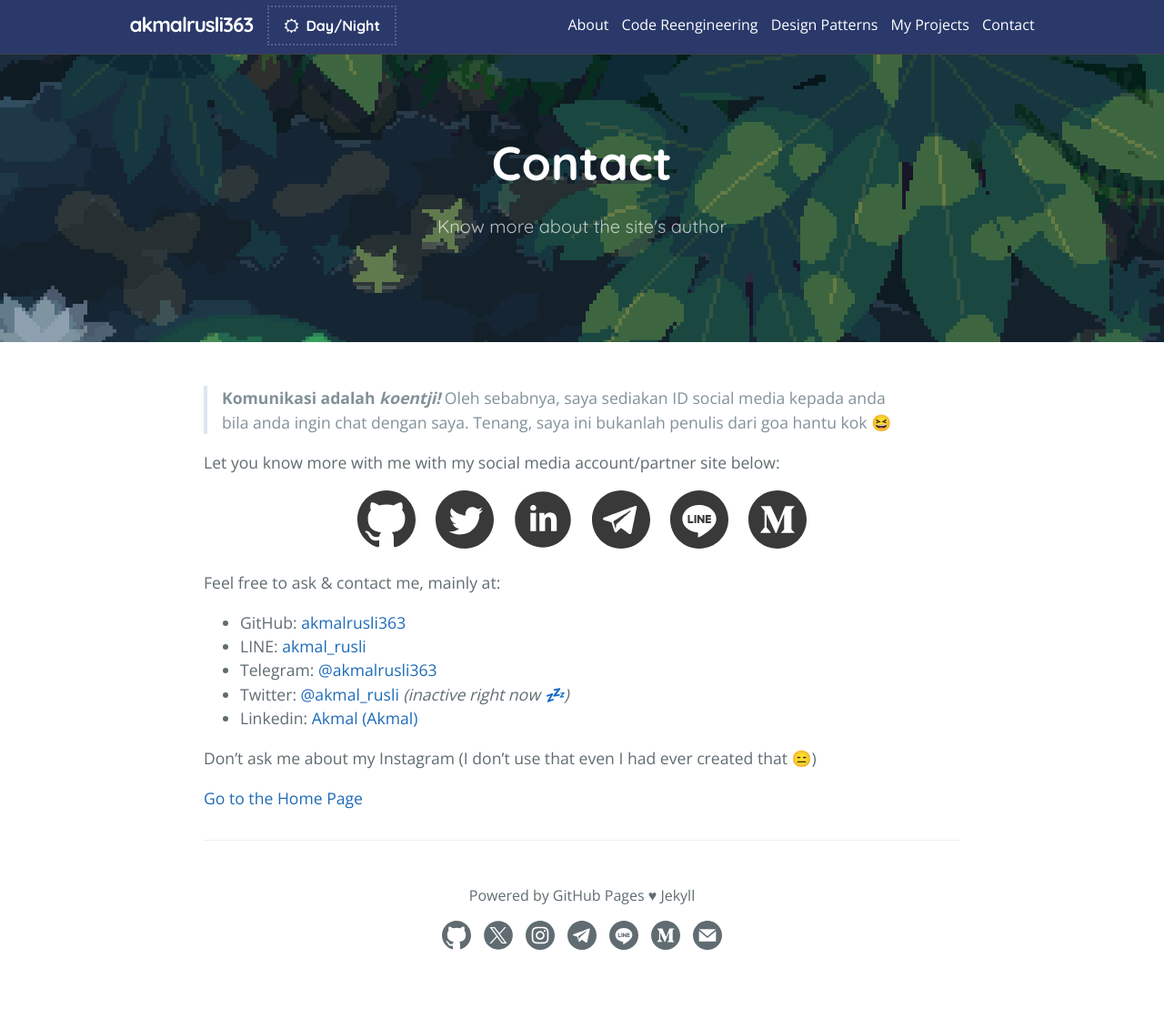
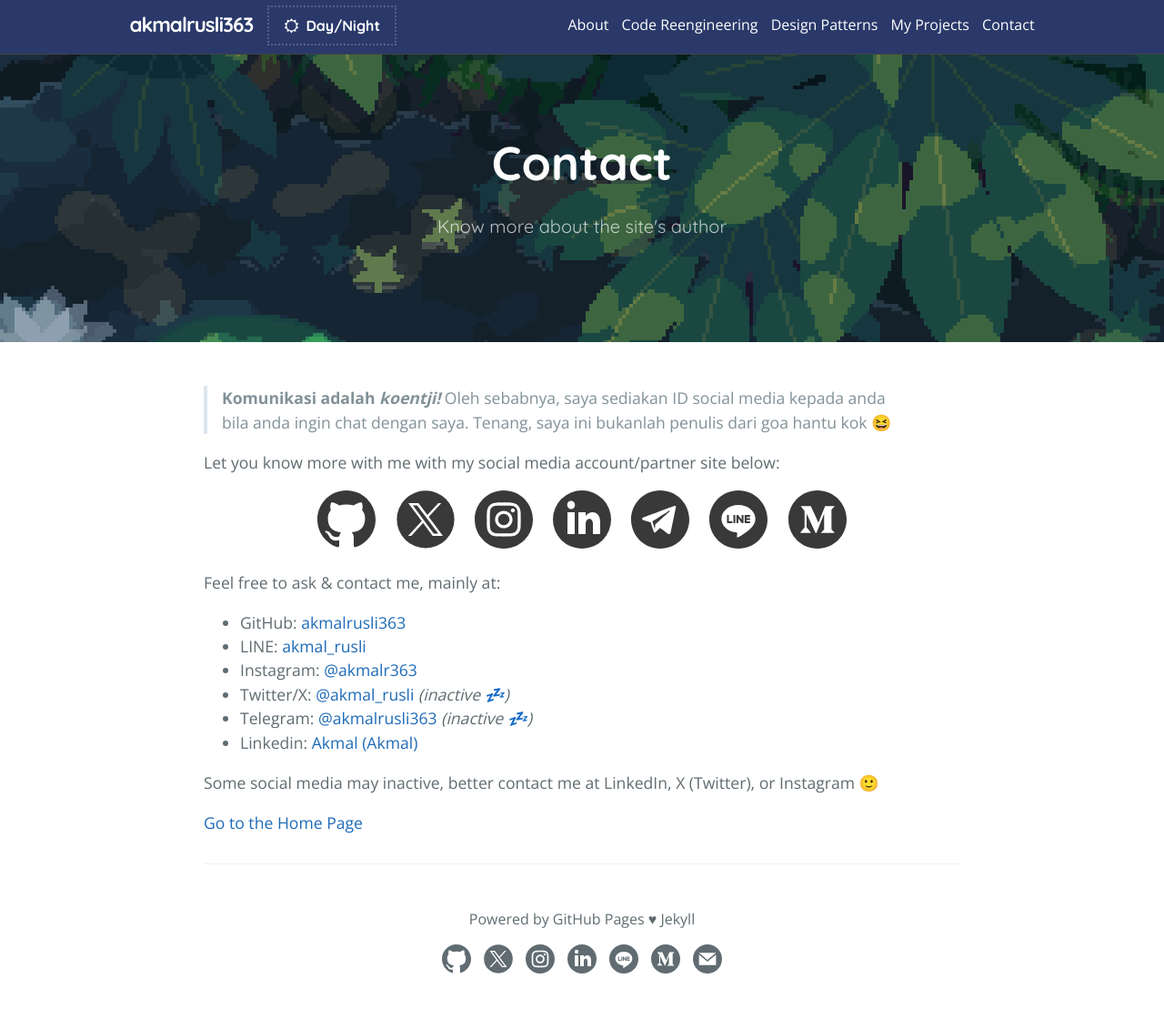
Before and after one commit to akmalrusli363/akmalrusli363.github.io, a Jekyll site: the page built from contact.md, in a window 1280 px wide and 1124 px high. Shown: the top 1109 px of the window at 91% size. Built offline with Jekyll 4.4.1, drawn with Linux system fonts in a browser that asks for light colours; emoji names are drawn with the system emoji font.

Commit message:
Updated social media profiles

```diff
--- a/_config.yml
+++ b/_config.yml
@@ -11,8 +11,6 @@ medium:
   username: akmalrusli363
 lineapp:
   username: akmal_rusli
-telegram:
-  username: akmalrusli363
 linkedin:
   username: akmal-akmal-978189190
 
--- a/_layouts/default.html
+++ b/_layouts/default.html
@@ -145,6 +145,17 @@
         </span>
         {% endif %}
 
+        <!-- Linkedin icon -->
+        {% if site.linkedin %}
+        <span class="my-span-icon linkedin">
+          <a href="https://linkedin.com/in/{{ site.linkedin.username }}" aria-label="{{ site.github.owner_name }}'s Linkedin" title="{{ site.github.owner_name }}'s Linkedin">
+            <svg class="my-svg-icon" xmlns="http://www.w3.org/2000/svg" width="24" height="24" viewBox="0 0 24 24">
+              <path d="M24 12a12 12 0 1 1-24 0 12 12 0 0 1 24 0ZM9 9H6v9h3Zm.1-3c0-1-.7-1.7-1.6-1.7-1 0-1.6.8-1.6 1.7 0 1 .7 1.7 1.6 1.7 1 0 1.6-.8 1.6-1.7Zm10.4 7c0-5-4.7-4.8-6-2.4V9h-3v9h3v-4.3c0-2.6 3-2.8 3 0V18h3Z"/>
+            </svg>
+          </a>
+        </span>
+        {% endif %}
+
         <!-- Telegram icon -->
         {% if site.telegram %}
         <span class="my-span-icon telegram">
--- a/contact.md
+++ b/contact.md
@@ -23,14 +23,28 @@ Let you know more with me with my social media account/partner site below:
     </a>
   </span>
 
-  <!-- Twitter icon -->
+  <!-- Twitter/X icon -->
   {% if site.twitter %}
   <span class="social-media twitter tooltip">
-    <a href="https://twitter.com/{{ site.twitter.username }}" aria-label="{{ site.github.owner_name }}'s Twitter" title="{{ site.github.owner_name }}'s Twitter">
-      <span class="tooltiptext">Twitter</span>
+    <a href="https://x.com/{{ site.twitter.username }}" aria-label="{{ site.github.owner_name }}'s X/Twitter" title="{{ site.github.owner_name }}'s X/Twitter">
+      <span class="tooltiptext">X/Twitter</span>
+      <svg class="social-media-svg" xmlns="http://www.w3.org/2000/svg" xml:space="preserve" width="4rem" height="4rem" viewBox="0 0 256 256" fill-rule="evenodd" clip-rule="evenodd">
+        <g stroke-miterlimit="10" stroke-width="0">
+          <path d="m72 66 92 124h20L91 66z"/>
+          <path d="M128 1a126 126 0 1 0 0 253 126 126 0 0 0 0-253zm31 199-42-57-52 57H51l60-65-59-79h45l39 52 48-52h13l-55 60 62 84h-45z"/>
+        </g>
+      </svg>
+    </a>
+  </span>
+  {% endif %}
+
+  <!-- Instagram icon -->
+  {% if site.instagram %}
+  <span class="social-media instagram tooltip">
+    <a href="https://instagram.com/{{ site.instagram.username }}" aria-label="{{ site.github.owner_name }}'s Instagram" title="{{ site.github.owner_name }}'s Instagram">
+      <span class="tooltiptext">Instagram</span>
       <svg class="social-media-svg" xmlns="http://www.w3.org/2000/svg" width="4rem" height="4rem" viewBox="0 0 24 24">
-        <path
-          d="M12 0c-6.627 0-12 5.373-12 12s5.373 12 12 12 12-5.373 12-12-5.373-12-12-12zm6.066 9.645c.183 4.04-2.83 8.544-8.164 8.544-1.622 0-3.131-.476-4.402-1.291 1.524.18 3.045-.244 4.252-1.189-1.256-.023-2.317-.854-2.684-1.995.451.086.895.061 1.298-.049-1.381-.278-2.335-1.522-2.304-2.853.388.215.83.344 1.301.359-1.279-.855-1.641-2.544-.889-3.835 1.416 1.738 3.533 2.881 5.92 3.001-.419-1.796.944-3.527 2.799-3.527.825 0 1.572.349 2.096.907.654-.128 1.27-.368 1.824-.697-.215.671-.67 1.233-1.263 1.589.581-.07 1.135-.224 1.649-.453-.384.578-.87 1.084-1.433 1.489z" />
+        <path d="M14.829 6.302c-.738-.034-.96-.04-2.829-.04s-2.09.007-2.828.04c-1.899.087-2.783.986-2.87 2.87-.033.738-.041.959-.041 2.828s.008 2.09.041 2.829c.087 1.879.967 2.783 2.87 2.87.737.033.959.041 2.828.041 1.87 0 2.091-.007 2.829-.041 1.899-.086 2.782-.988 2.87-2.87.033-.738.04-.96.04-2.829s-.007-2.09-.04-2.828c-.088-1.883-.973-2.783-2.87-2.87zm-2.829 9.293c-1.985 0-3.595-1.609-3.595-3.595 0-1.985 1.61-3.594 3.595-3.594s3.595 1.609 3.595 3.594c0 1.985-1.61 3.595-3.595 3.595zm3.737-6.491c-.464 0-.84-.376-.84-.84 0-.464.376-.84.84-.84.464 0 .84.376.84.84 0 .463-.376.84-.84.84zm-1.404 2.896c0 1.289-1.045 2.333-2.333 2.333s-2.333-1.044-2.333-2.333c0-1.289 1.045-2.333 2.333-2.333s2.333 1.044 2.333 2.333zm-2.333-12c-6.627 0-12 5.373-12 12s5.373 12 12 12 12-5.373 12-12-5.373-12-12-12zm6.958 14.886c-.115 2.545-1.532 3.955-4.071 4.072-.747.034-.986.042-2.887.042s-2.139-.008-2.886-.042c-2.544-.117-3.955-1.529-4.072-4.072-.034-.746-.042-.985-.042-2.886 0-1.901.008-2.139.042-2.886.117-2.544 1.529-3.955 4.072-4.071.747-.035.985-.043 2.886-.043s2.14.008 2.887.043c2.545.117 3.957 1.532 4.071 4.071.034.747.042.985.042 2.886 0 1.901-.008 2.14-.042 2.886z"/>
       </svg>
     </a>
   </span>
@@ -41,10 +55,9 @@ Let you know more with me with my social media account/partner site below:
   <span class="social-media linkedin tooltip">
     <a href="https://linkedin.com/in/{{ site.linkedin.username }}" aria-label="{{ site.github.owner_name }}'s Linkedin" title="{{ site.github.owner_name }}'s Linkedin">
       <span class="tooltiptext">Linkedin</span>
-      <svg class="social-media-svg" xmlns="http://www.w3.org/2000/svg" width="4rem" height="4rem" preserveAspectRatio="xMidYMid meet" viewBox="0 0 20 20">
-        <path
-          d="M10 .4C4.698.4.4 4.698.4 10s4.298 9.6 9.6 9.6s9.6-4.298 9.6-9.6S15.302.4 10 .4zM7.65 13.979H5.706V7.723H7.65v6.256zm-.984-7.024c-.614 0-1.011-.435-1.011-.973c0-.549.409-.971 1.036-.971s1.011.422 1.023.971c0 .538-.396.973-1.048.973zm8.084 7.024h-1.944v-3.467c0-.807-.282-1.355-.985-1.355c-.537 0-.856.371-.997.728c-.052.127-.065.307-.065.486v3.607H8.814v-4.26c0-.781-.025-1.434-.051-1.996h1.689l.089.869h.039c.256-.408.883-1.01 1.932-1.01c1.279 0 2.238.857 2.238 2.699v3.699z" />
-        </svg>
+      <svg class="social-media-svg" xmlns="http://www.w3.org/2000/svg" width="4rem" height="4rem" viewBox="0 0 24 24">
+        <path d="M24 12a12 12 0 1 1-24 0 12 12 0 0 1 24 0ZM9 9H6v9h3Zm.1-3c0-1-.7-1.7-1.6-1.7-1 0-1.6.8-1.6 1.7 0 1 .7 1.7 1.6 1.7 1 0 1.6-.8 1.6-1.7Zm10.4 7c0-5-4.7-4.8-6-2.4V9h-3v9h3v-4.3c0-2.6 3-2.8 3 0V18h3Z"/>
+      </svg>
     </a>
   </span>
   {% endif %}
@@ -90,11 +103,11 @@ Feel free to ask & contact me, mainly at:
 
 - GitHub: [akmalrusli363](https://github.com/akmalrusli363)
 - LINE: [akmal_rusli](line://ti/p/akmal_rusli)
-- Telegram: [@akmalrusli363](https://telegram.me/akmalrusli363)
-- Twitter: [@akmal_rusli](https://twitter.com/akmal_rusli) _(inactive right now :zzz:)_
+- Instagram: [@akmalr363](https://instagram.com/akmalr363)
+- Twitter/X: [@akmal_rusli](https://twitter.com/akmal_rusli) _(inactive :zzz:)_
+- Telegram: [@akmalrusli363](https://telegram.me/akmalrusli363) _(inactive :zzz:)_
 - Linkedin: [Akmal (Akmal)](https://linkedin.com/in/akmal-akmal-978189190 "My Linkedin")
 
-Don't ask me about my Instagram (I don't use that even I had ever created that :expressionless:)
-
+Some social media may inactive, better contact me at LinkedIn, X (Twitter), or Instagram :slightly_smiling_face:
 
 [Go to the Home Page]({{ '/' | absolute_url }})
```
Also changed, not shown: _layouts/error.html (+11 -0 lines).
